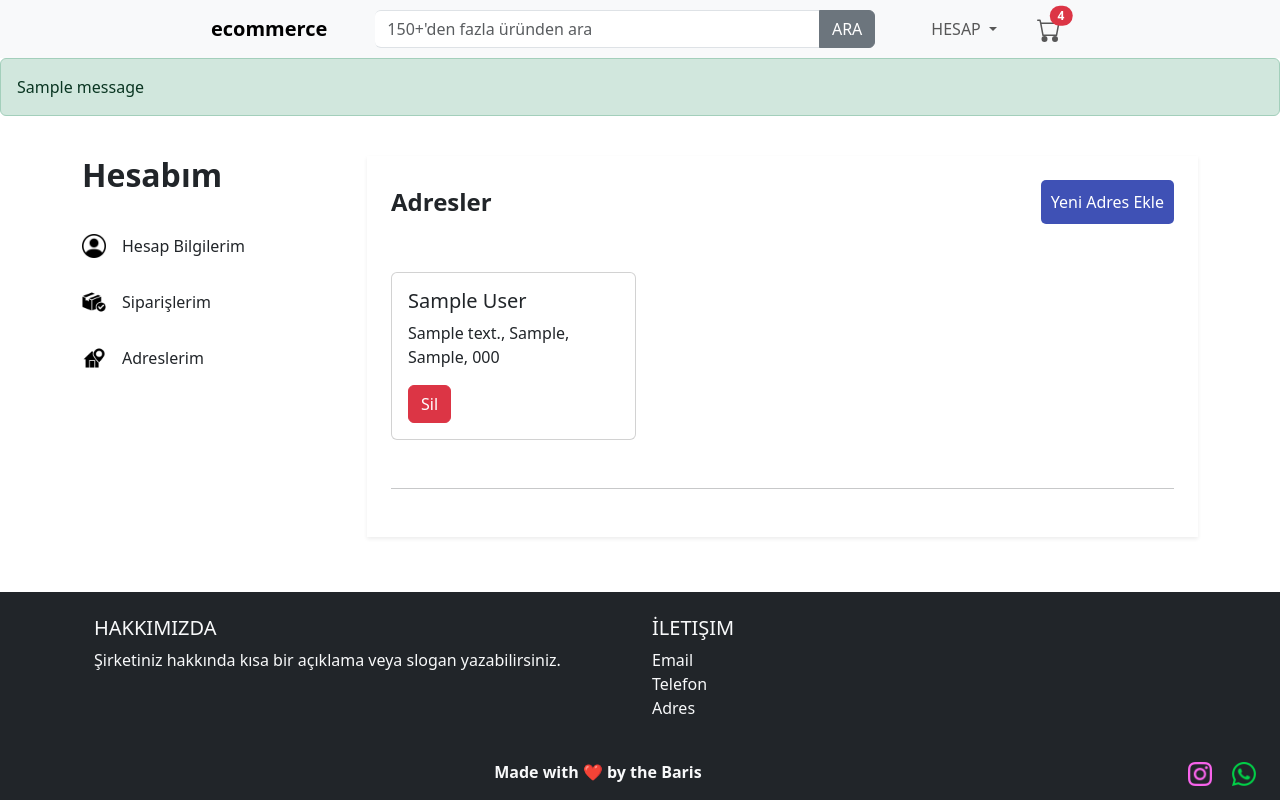
After one commit to 0Baris/django-ecommerce-project, a Django app: page /account/add_address in a window 1280 px wide. The commit adds this page. Run offline with Django 5.2, Linux system fonts and the light colour scheme; a user stored in the database is signed in; tables that the repository leaves empty hold one stand-in row (values such as "Sample post"); one stand-in notice (Sample message) is shown.

Commit message:
Hesap arayüz sayfası tamamlandı.

```diff
--- a/static/css/styles.css
+++ b/static/css/styles.css
@@ -38,17 +38,21 @@ html, body {
 }
 
 .product-title {
-  font-size: 1.5rem;
-  font-weight: bold;
+font-size: 24px;
+font-weight: 600;
+color: #000;
 }
+
 .price {
 font-size: 1.8rem;
 font-weight: bold;
 color: #000000;
 }
+
 .rating {
 color: #ffc107;
 }
+
 .product-img img {
 width: 100%;
 }
@@ -67,7 +71,6 @@ html, body {
 .breadcrumb-item.active {
 color: grey !important;
 }
-
 
 .breadcrumb-item + .breadcrumb-item::before {
 content: ">";
@@ -110,7 +113,18 @@ html, body {
 }
 
 .btn-primary {
-  background-color: #0d47a1;
+background-color: #3f51b5;
+color: #fff;
+border: none;
+padding: 10px;
+width: 100%;
+border-radius: 5px;
+font-size: 16px;
+transition: background-color 0.3s ease;
+}
+
+.btn-primary:hover {
+background-color: #2c3a91;
 }
 
 .display-6 {
@@ -120,12 +134,6 @@ html, body {
 .stars {
 font-size: 18px;
 letter-spacing: 2px;
-}
-
-.product-title {
-  font-size: 24px;
-  font-weight: 600;
-  color: #000;
 }
 
 .mini-desc {
@@ -178,21 +186,6 @@ html, body {
 margin-bottom: 20px;
 }
 
-.btn-primary {
-  background-color: #3f51b5;
-  color: #fff;
-  border: none;
-  padding: 10px;
-  width: 100%;
-  border-radius: 5px;
-  font-size: 16px;
-  transition: background-color 0.3s ease;
-}
-
-.btn-primary:hover {
-  background-color: #2c3a91;
-}
-
 .forgot-password {
 font-size: 14px;
 color: #3f51b5;
@@ -207,3 +200,31 @@ html, body {
   display: block;
   margin-top: 0;
 }
+
+.animated-text {
+animation: heartbeat 1.5s infinite;
+}
+
+@keyframes heartbeat {
+0%, 100% {
+  transform: scale(1);
+}
+50% {
+  transform: scale(1.2);
+}
+}
+
+/* Ensure the alert close button is styled correctly */
+.alert-container .btn-close {
+background: none;
+border: none;
+font-size: 1.5rem;
+line-height: 1;
+color: #000;
+opacity: 0.5;
+}
+
+.alert-container .btn-close:hover {
+color: #000;
+opacity: 0.75;
+}
--- a/templates/base.html
+++ b/templates/base.html
@@ -19,16 +19,15 @@
 
 
         {% if messages %}
-            <div class="bg-light px-3">
+            <div class="alert-container">
                 {% for message in messages %}
-                    <div class="alert alert-light alert-dismissible fade show my-3" role="alert">
-                        <strong>{{ message }}</strong>
+                    <div class="alert alert-{{ message.tags }} alert-dismissible fade show" role="alert">
+                        {{ message }}
                         <button type="button" class="btn-close" data-bs-dismiss="alert" aria-label="Close"></button>
                     </div>
                 {% endfor %}
             </div>
         {% endif %}
-
 
         {% block content %}
         {% endblock %}
--- a/templates/partials/_footer.html
+++ b/templates/partials/_footer.html
@@ -1,41 +1,37 @@
 {% load static %}
 
-<footer class="bg-light text-center text-lg-start mt-auto">
+<footer class="bg-dark text-center text-lg-start mt-auto">
   <div class="container p-4">
     <div class="row">
-
-    <!-- Hakkında -->
       <div class="col-lg-6 col-md-12 mb-4 mb-md-0">
-      <h5 class="text-uppercase">Hakkımızda</h5>
-      <p>
+        <h5 class="text-uppercase text-light">Hakkımızda</h5>
+        <p class="text-light">
           Şirketiniz hakkında kısa bir açıklama veya slogan yazabilirsiniz.
         </p>
       </div>
 
       <div class="col-lg-3 col-md-6 mb-4 mb-md-0">
-      <h5 class="text-uppercase">İletişim</h5>
+        <h5 class="text-uppercase text-light">İletişim</h5>
         <ul class="list-unstyled mb-0">
-      <li><a href="mailto:baris@proton.me" class="text-dark text-decoration-none text-hover">Email</a></li>
-      <li><a href="tel:+1234567890" class="text-dark text-decoration-none text-hover">Telefon</a></li>
-      <li><a href="https://goo.gl/maps/example" class="text-dark text-decoration-none text-hover">Adres</a></li>
+          <li><a href="mailto:baris@proton.me" class="text-light text-decoration-none text-hover">Email</a></li>
+          <li><a href="tel:+1234567890" class="text-light text-decoration-none text-hover">Telefon</a></li>
+          <li><a href="https://goo.gl/maps/example" class="text-light text-decoration-none text-hover">Adres</a></li>
         </ul>
       </div>
-
     </div>
   </div>
 
-    <div class="text-center p-3" style="background-color: rgba(0, 0, 0, 0.2);">
-      <a href="https://www.instagram.com/bariscemant/" class="text-dark text-decoration-none text-hover">
-      <strong style="color:rgb(0, 38, 255);">© Developed by Baris</strong>
+  <div class="text-center p-3 bg-dark">
+    <a href="https://www.instagram.com/bariscemant/" class="text-light text-decoration-none text-hover">
+      <strong class="animated-text">Made with ❤️ by the Baris</strong>
     </a>
     <div class="float-end">
-      <a href="https://www.instagram.com/bariscemant/" class="text-dark text-decoration-none mx-2">
+      <a href="https://www.instagram.com/bariscemant/" class="text-light text-decoration-none mx-2">
         <img src="{% static 'img/instagram.webp' %}" alt="Instagram" style="width: 24px; height: 24px; filter: invert(50%) sepia(100%) saturate(500%) hue-rotate(270deg);">
       </a>
-      <a href="" class="text-dark text-decoration-none mx-2">
+      <a href="" class="text-light text-decoration-none mx-2">
         <img src="{% static 'img/whatsapp.webp' %}" alt="Whatsapp" style="width: 24px; height: 24px; filter: invert(50%) sepia(100%) saturate(500%) hue-rotate(90deg);">
       </a>
     </div>
   </div>
-
 </footer>
--- a/user/forms.py
+++ b/user/forms.py
@@ -1,6 +1,7 @@
 from django import forms
 from django.contrib.auth import get_user_model
 from django.contrib.auth.forms import UserCreationForm
+from .models import Address
 
 class RegisterUserForm(UserCreationForm):
     email = forms.EmailField(widget=forms.EmailInput(
@@ -26,3 +27,15 @@ class RegisterUserForm(UserCreationForm):
         if commit:
             user.save()
         return user
+
+class AddressForm(forms.ModelForm):
+    class Meta:
+        model = Address
+        fields = ['title', 'address', 'city', 'district', 'postal_code']
+        widgets = {
+            'title': forms.TextInput(attrs={'class': 'form-control', 'placeholder': 'Başlık'}),
+            'address': forms.Textarea(attrs={'class': 'form-control', 'placeholder': 'Adres', 'rows': 3}),
+            'city': forms.TextInput(attrs={'class': 'form-control', 'placeholder': 'Şehir'}),
+            'district': forms.TextInput(attrs={'class': 'form-control', 'placeholder': 'İlçe'}),
+            'postal_code': forms.TextInput(attrs={'class': 'form-control', 'placeholder': 'Posta Kodu'}),
+        }
--- /dev/null
+++ b/user/templates/address.html
@@ -0,0 +1,86 @@
+{% extends 'base-account.html' %}
+{% load static %}
+
+{% block account %}
+
+<div class="col-md-9">
+    <div class="bg-white p-4 shadow-sm">
+      <div class="mb-5 flex justify-between items-center rounded">
+        <div class="row align-items-center">
+            <div class="col">
+                <div class="fw-semibold fs-4">Adresler</div>
+            </div>
+            <div class="col-auto">
+                <button type="button" class="btn btn-primary">Yeni Adres Ekle</button>
+            </div>
+        </div>
+        <div class="row row-cols-1 row-cols-lg-2 row-cols-xl-3 g-4 mt-4">
+            {% for address in user.addresses.all %}
+            <div class="col">
+                <div class="card h-100">
+                    <div class="card-body">
+                        <h5 class="card-title">{{ address.title }}</h5>
+                        <p class="card-text mt-2">{{ address.full_address }}</p>
+                        <form method="post" action="{% url 'delete_address' address.id %}" onsubmit="return confirm('Bu adresi silmek istediğinize emin misiniz?');">
+                            {% csrf_token %}
+                            <button type="submit" class="btn btn-danger">Sil</button>
+                        </form>
+                    </div>
+                </div>
+            </div>
+            {% endfor %}
+        </div>
+    </div>
+
+    <hr class="my-4">
+
+    <div class="bg-white p-4 shadow-sm mt-4" id="addressForm" style="display: none;">
+        <form method="post" action="{% url 'add_address' %}">
+            {% csrf_token %}
+            <div class="mb-3">
+                <label for="title" class="form-label">Başlık</label>
+                <input type="text" class="form-control" id="title" name="title" required>
+            </div>
+            <div class="mb-3">
+                <label for="address" class="form-label">Adres</label>
+                <textarea class="form-control" id="address" name="address" rows="3" required></textarea>
+            </div>
+            <div class="mb-3">
+                <label for="city" class="form-label">Şehir</label>
+                <input type="text" class="form-control" id="city" name="city" required>
+            </div>
+            <div class="mb-3">
+                <label for="district" class="form-label">İlçe</label>
+                <input type="text" class="form-control" id="district" name="district" required>
+            </div>
+            <div class="mb-3">
+                <label for="postal_code" class="form-label">Posta Kodu</label>
+                <input type="text" class="form-control" id="postal_code" name="postal_code" required>
+            </div>
+            <button type="submit" class="btn btn-primary">Kaydet</button>
+        </form>
+    </div>
+
+    </div>
+  </div>
+</div>
+</div>
+
+{% endblock %}
+
+{% block js %}
+<script>
+document.addEventListener("DOMContentLoaded", function() {
+    function toggleForm() {
+        var form = document.getElementById("addressForm");
+        if (form.style.display === "none" || form.style.display === "") {
+            form.style.display = "block";
+        } else {
+            form.style.display = "none";
+        }
+    }
+
+    document.querySelector(".btn-primary").addEventListener("click", toggleForm);
+});
+</script>
+{% endblock %}
--- /dev/null
+++ b/user/templates/base-account.html
@@ -0,0 +1,38 @@
+{% extends 'base.html' %}
+{% load static %}
+
+{% block content %}
+
+<div class="container my-4">
+    <div class="row g-4">
+      <div class="col-md-3">
+        <h1 class="mb-4 fw-bold fs-2 text-center text-md-start">Hesabım</h1>
+        <div class="d-flex flex-md-column overflow-auto">
+          <a class="d-flex align-items-center text-decoration-none mx-3 mx-md-0 py-3 text-dark" href="{% url 'account' %}">
+              <img src="{% static 'img/person-circle.webp' %}" width="24" height="24" alt="Hesap" class="flex-shrink-0">
+              <div class="ms-3">Hesap Bilgilerim</div>
+          </a>
+
+          <a class="d-flex align-items-center text-decoration-none mx-3 mx-md-0 py-3 text-dark" href="{% url 'orders' %}">
+              <img src="{% static 'img/booking.webp' %}" width="24" height="24" alt="Siparişler" class="flex-shrink-0">
+              <div class="ms-3">Siparişlerim</div>
+          </a>
+
+          <a class="d-flex align-items-center text-decoration-none mx-3 mx-md-0 py-3 text-dark" href="{% url 'adress' %}">
+              <img src="{% static 'img/adress.webp' %}" width="24" height="24" alt="Adresler" class="flex-shrink-0">
+              <div class="ms-3">Adreslerim</div>
+          </a>
+        </div>
+      </div>
+
+
+      {% block account %}
+
+      {% endblock %}
+
+    </div>
+  </div>
+</div>
+
+
+{% endblock %}
--- a/user/urls.py
+++ b/user/urls.py
@@ -3,6 +3,10 @@ from . import views
 
 urlpatterns = [
     path('management', views.account, name='account'),
+    path('orders', views.orders, name='orders'),
+    path('adresses', views.adress, name='adress'),
+    path('add_address', views.add_address, name='add_address'),
+    path('delete_address/<int:address_id>/', views.delete_address, name='delete_address'),
     path('login', views.login_user, name='login'),
     path('logout', views.logout_user, name='logout'),
     path('register', views.register_user, name='register'),
--- a/user/views.py
+++ b/user/views.py
@@ -1,12 +1,9 @@
-from django.shortcuts import render, redirect
+from django.shortcuts import render, redirect, get_object_or_404
 from django.contrib.auth import authenticate, login, logout, get_user_model
 from django.contrib import messages
-from .forms import RegisterUserForm
+from .forms import RegisterUserForm, AddressForm
 from django.contrib.auth.decorators import login_required
-
-@login_required
-def account(request):
-    return render(request, 'account.html', {'user': request.user})
+from .models import Address, Order
 
 def login_user(request):
     if request.method == "POST":
@@ -49,3 +46,44 @@ def register_user(request):
 
 def terms(request):
     return render(request, 'terms.html')
+
+@login_required
+def account(request):
+    return render(request, 'account.html', {'user': request.user})
+
+@login_required
+def orders(request):
+    return render(request, 'orders.html', {'user': request.user})
+
+@login_required
+def adress(request):
+    return render(request, 'address.html', {'user': request.user})
+
+@login_required
+def add_address(request):
+    if request.method == "POST":
+        form = AddressForm(request.POST)
+        if form.is_valid():
+            address = form.save(commit=False)
+            address.user = request.user
+            address.save()
+            return redirect('adress')
+    else:
+        form = AddressForm()
+    return render(request, 'address.html', {'form': form})
+
+@login_required
+def delete_address(request, address_id):
+    address = get_object_or_404(Address, id=address_id, user=request.user)
+    if request.method == "POST":
+        address.delete()
+        return redirect('adress')
+    return render(request, 'delete_address.html', {'address': address})
+
+@login_required
+def orders_list(request, order):
+    address = get_object_or_404(Order, id=address_id, user=request.user)
+    if request.method == "POST":
+        address.delete()
+        return redirect('adress')
+    return render(request, 'delete_address.html', {'address': address})
```
Also changed, not shown: user/models.py (+22 -0 lines), user/templates/account.html (+3 -33 lines), user/templates/orders.html (added, +18 -0 lines), static/img/adress.webp (added), static/img/booking.webp (added), static/img/person-circle.webp (added), user/migrations/0003_order.py (added). Lines whose indentation alone changed are shown as unchanged.
